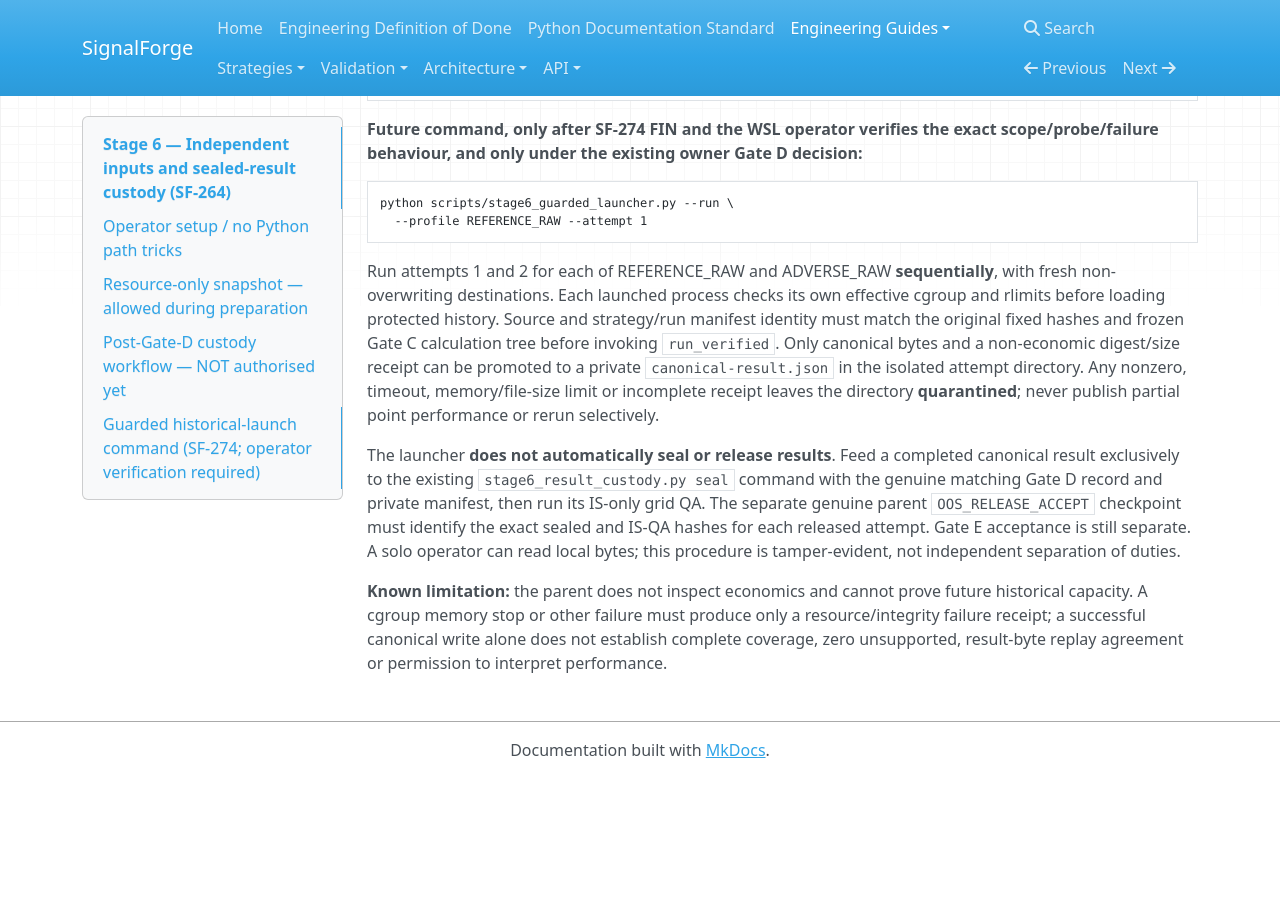
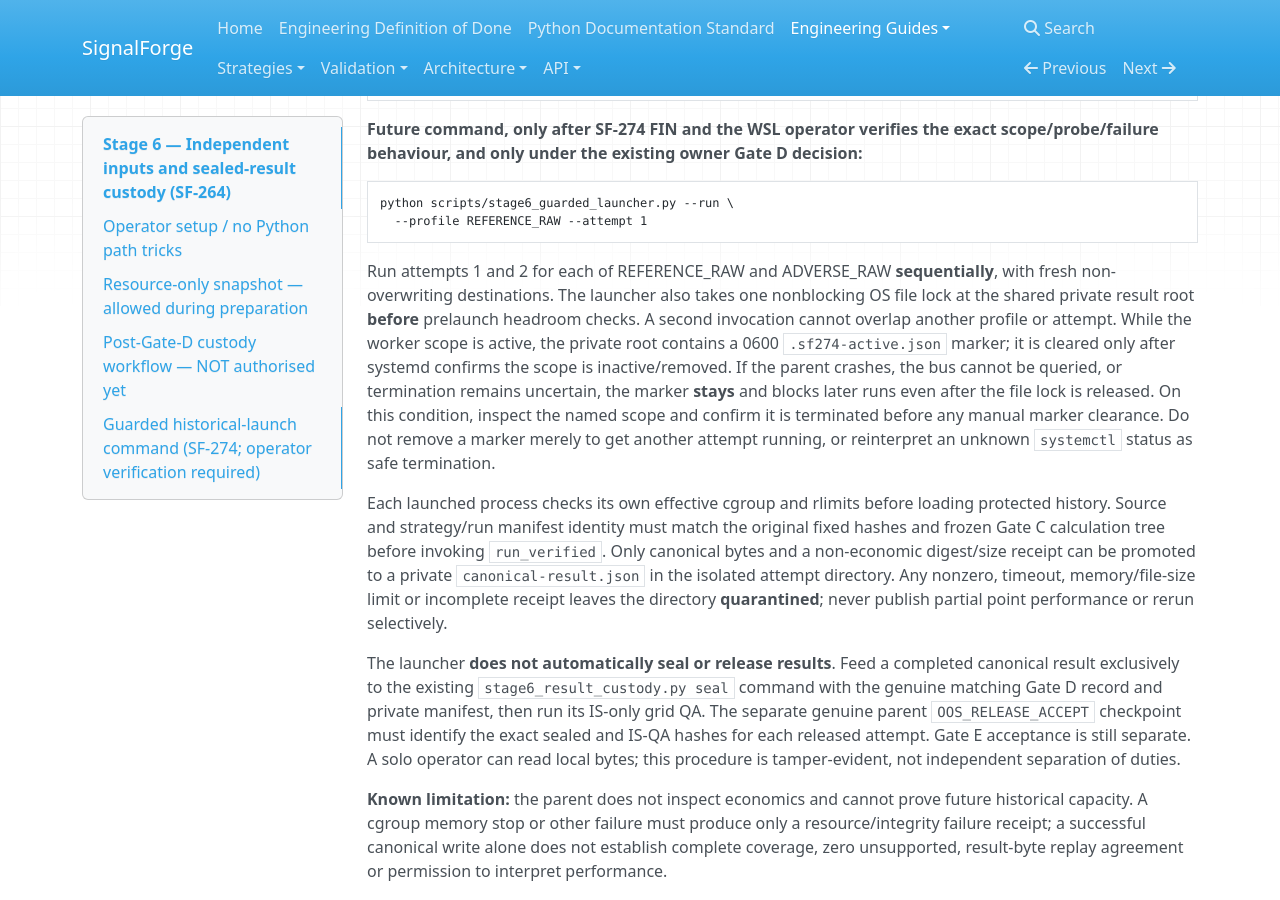
Before and after one commit to harishkamathuk/signalforge, an MkDocs documentation site: the page built from docs/engineering/stage6-result-custody.md, in a window 1280 px wide and 900 px high, scrolled down 3841 px. Built offline with MkDocs 1.6.1, drawn with Linux system fonts in a browser that asks for light colours; nearby versions of some CDN libraries; before the commit the page ends 4619 px from its top, so only the background shows below that.

Commit message:
docs(sf274): document shared launch lock and conservative orphan-marker recovery

````diff
--- a/docs/engineering/stage6-result-custody.md
+++ b/docs/engineering/stage6-result-custody.md
@@ -221,7 +221,19 @@ python scripts/stage6_guarded_launcher.py --run \
 ```
 
 Run attempts 1 and 2 for each of REFERENCE_RAW and ADVERSE_RAW **sequentially**,
-with fresh non-overwriting destinations. Each launched process checks its own
+with fresh non-overwriting destinations. The launcher also takes one nonblocking
+OS file lock at the shared private result root **before** prelaunch headroom
+checks. A second invocation cannot overlap another profile or attempt. While
+the worker scope is active, the private root contains a 0600
+`.sf274-active.json` marker; it is cleared only after systemd confirms the
+scope is inactive/removed. If the parent crashes, the bus cannot be queried,
+or termination remains uncertain, the marker **stays** and blocks later runs
+even after the file lock is released. On this condition, inspect the named
+scope and confirm it is terminated before any manual marker clearance. Do not
+remove a marker merely to get another attempt running, or reinterpret an
+unknown `systemctl` status as safe termination.
+
+Each launched process checks its own
 effective cgroup and rlimits before loading protected history. Source and
 strategy/run manifest identity must match the original fixed hashes and frozen
 Gate C calculation tree before invoking `run_verified`. Only canonical bytes
````
